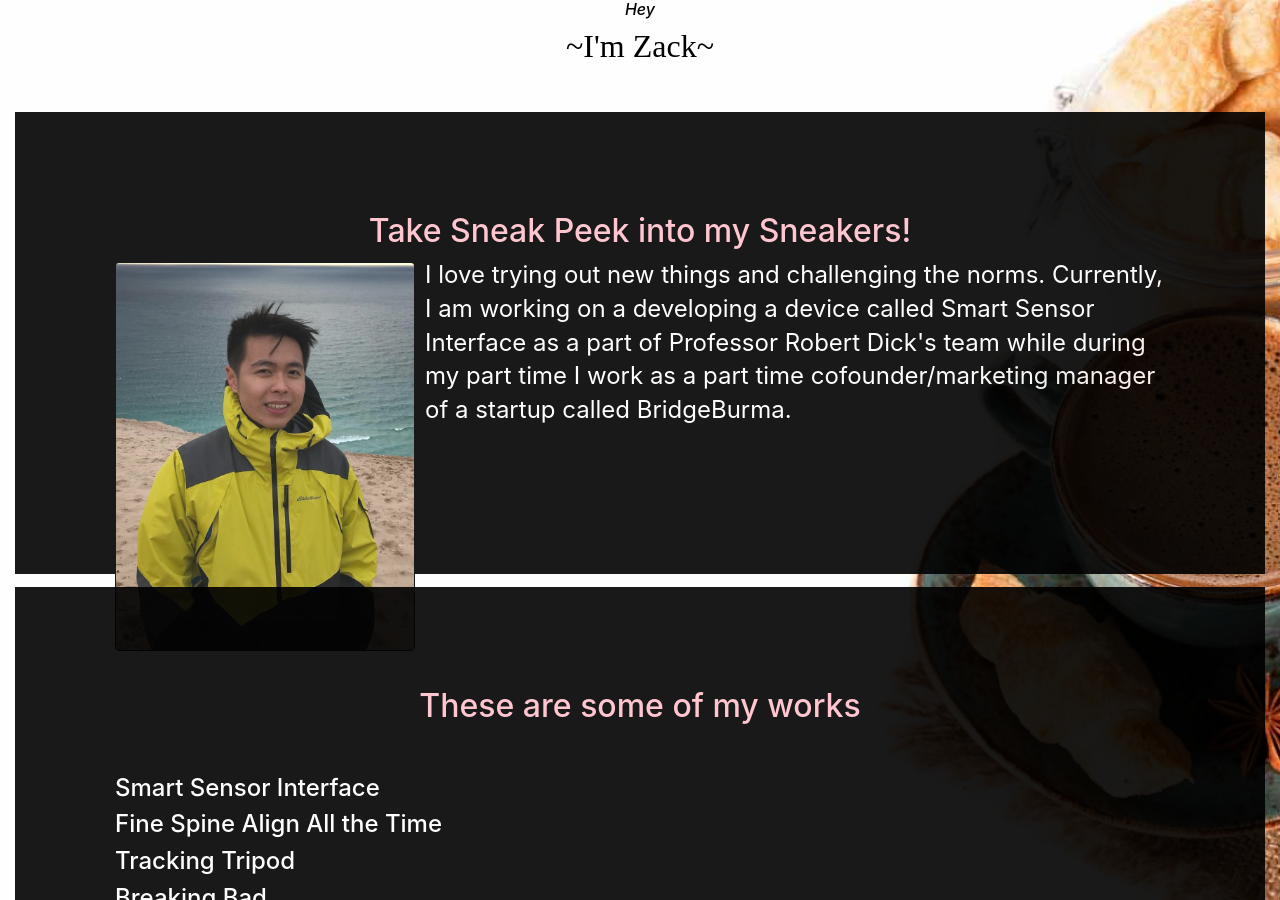
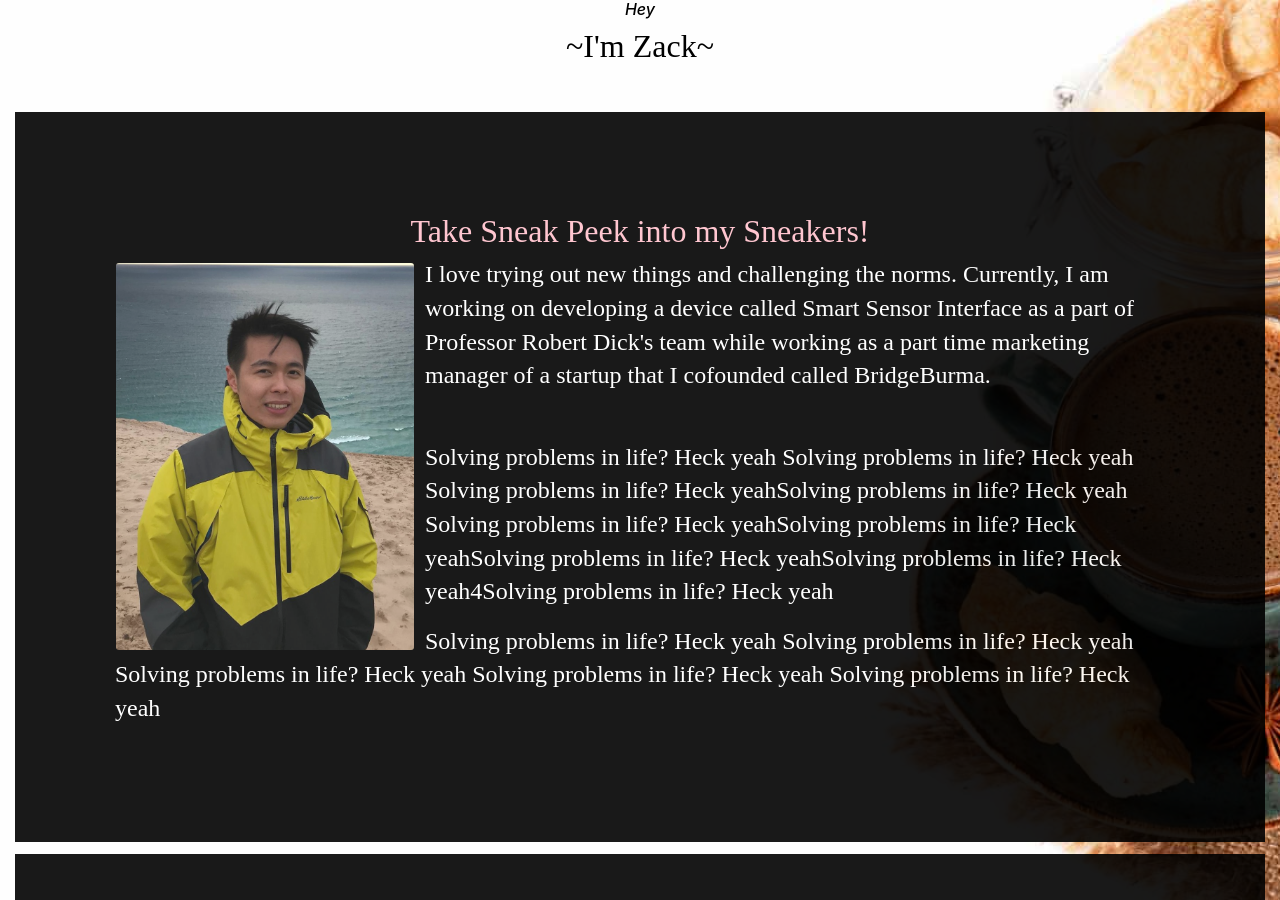
Before and after one commit to thuthazack/thuthazack.github.io, a Jekyll site: the page built from index.html, in a window 1280 px wide and 900 px high, scrolled down 344 px. Built offline with Jekyll 4.4.1, drawn with Linux system fonts in a browser that asks for light colours.

Commit message:
Update default.html

```diff
--- a/_layouts/default.html
+++ b/_layouts/default.html
@@ -48,17 +48,29 @@
 			<!-- About -->
 				<div class = "container-fluid" id = 'about'>
 					<section>
-					<div style="background-color:black;color:white;padding:100px;">
+					<div style="background-color:black;color:white;padding:100px;  font-family: 'Times New Roman', Times, serif">
 							<h2>Take Sneak Peek into my Sneakers!</h2>
 
 							<img class="profilepic img-fluid rounded" src="img/pfp.jpeg" height = "200" width = "300" style = "float:left; margin: 4px 10px 0px 0px; border: 1px solid #000000;">
 							<p class="font-weight-normal mb-5">
 									<!-- <h2>Modern embedded systems like IoT and LPWAN are changing fast, and I want to be in the driver's seat in making the change happen</h2> -->
-								I love trying out new things and challenging the norms. Currently, I am working on a developing a device called Smart Sensor Interface as a part of Professor Robert Dick's team while during my part time I work as a part time
-								cofounder/marketing manager of a startup called BridgeBurma.
-
+								I love trying out new things and challenging the norms. Currently, I am working on developing a device called Smart Sensor Interface as a part of Professor Robert Dick's team while working as a part time
+								marketing manager of a startup that I cofounded called BridgeBurma.
 
 							</p>
+							<p>
+							Solving problems in life? Heck yeah
+							Solving problems in life? Heck yeah
+							Solving problems in life? Heck yeahSolving problems in life? Heck yeah
+							Solving problems in life? Heck yeahSolving problems in life? Heck yeahSolving problems in life? Heck yeahSolving problems in life? Heck yeah4Solving problems in life? Heck yeah
+
+							</p>
+
+							<p>Solving problems in life? Heck yeah
+									Solving problems in life? Heck yeah
+									Solving problems in life? Heck yeah
+									Solving problems in life? Heck yeah
+									Solving problems in life? Heck yeah</p>
 					</div>
 					</section>
 				</div>
```
